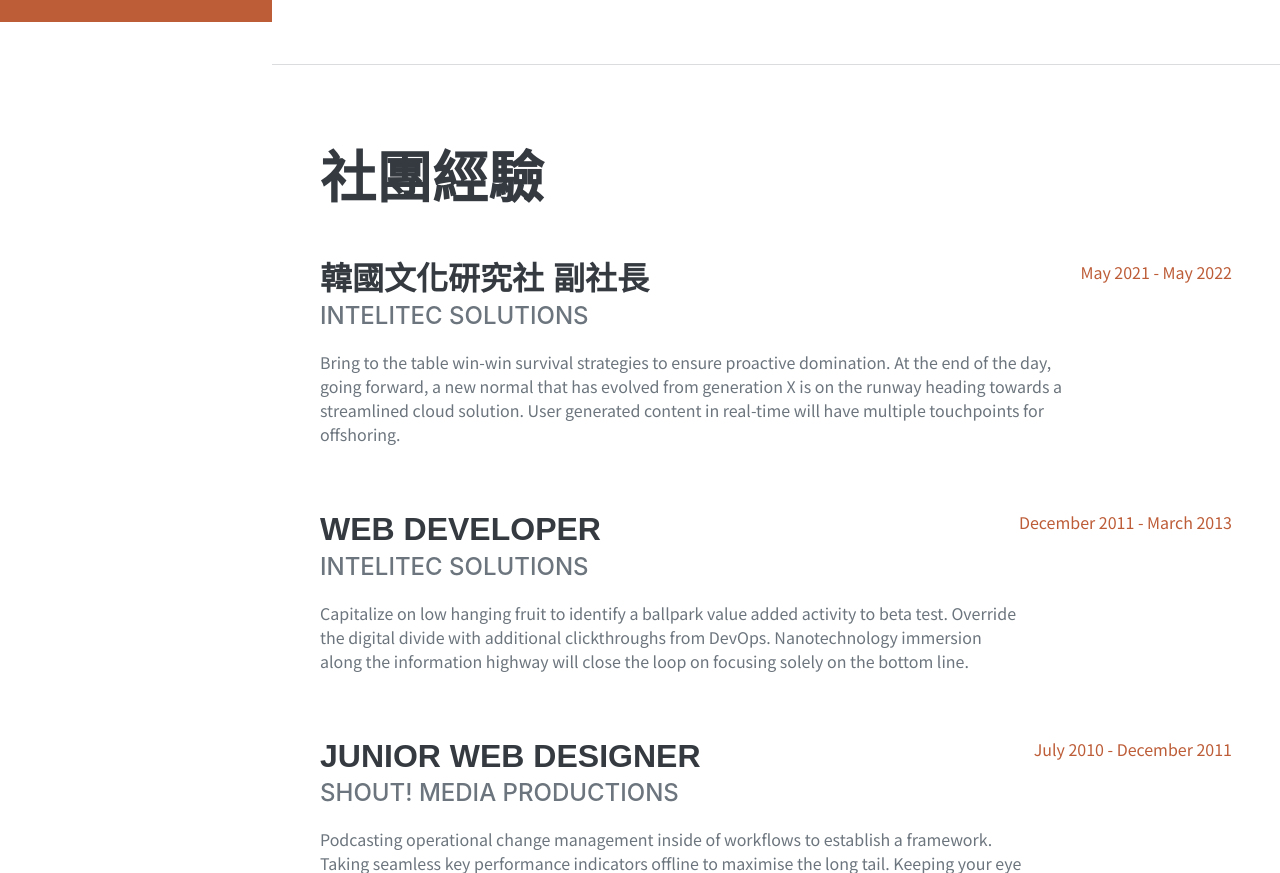
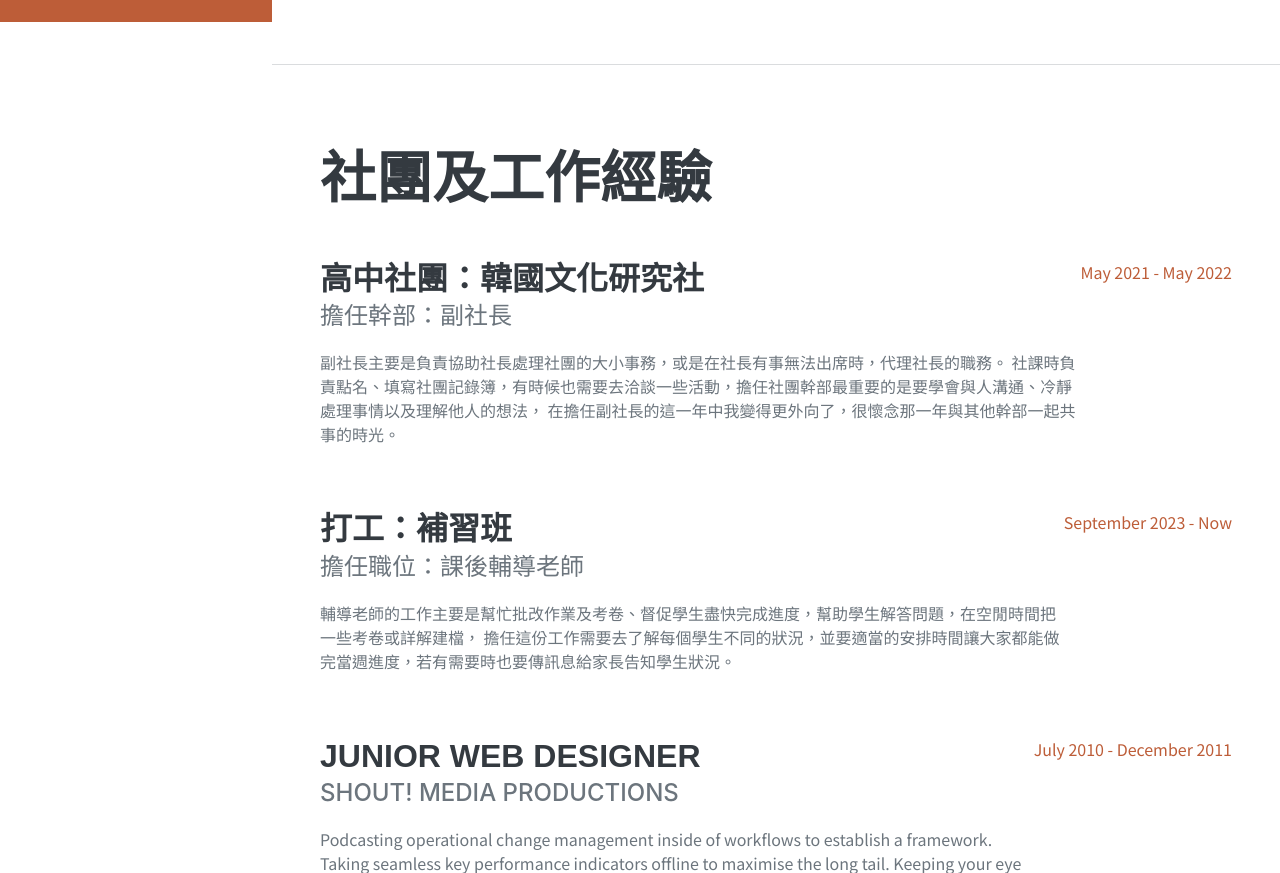
Before and after one commit to angel931004/angel931004.github.io, a plain HTML site: page index.html in a window 1280 px wide. Shown: the part 778-1651 px from the top of the page. Drawn offline with nearby package versions, Linux system fonts and the light colour scheme; a web font is replaced by a local one.

Commit message:
社團及工作經驗

```diff
--- a/index.html
+++ b/index.html
@@ -32,7 +32,7 @@
             <div class="collapse navbar-collapse" id="navbarResponsive">
                 <ul class="navbar-nav">
                     <li class="nav-item"><a class="nav-link js-scroll-trigger" href="#about">關於</a></li>
-                    <li class="nav-item"><a class="nav-link js-scroll-trigger" href="#experience">社團經驗</a></li>
+                    <li class="nav-item"><a class="nav-link js-scroll-trigger" href="#experience">社團及工作經驗</a></li>
                     <li class="nav-item"><a class="nav-link js-scroll-trigger" href="#education">教育</a></li>
                     <li class="nav-item"><a class="nav-link js-scroll-trigger" href="#skills">技能</a></li>
                     <li class="nav-item"><a class="nav-link js-scroll-trigger" href="#interests">興趣</a></li>
@@ -64,6 +64,8 @@
                     <div class="social-icons">
                         <a class="social-icon" href="https://www.facebook.com/su.angel.73?mibextid=LQQJ4d" target="_blank"><i class="fa-brands fa-square-facebook"></i></a>
                         <a class="social-icon" href="https://www.instagram.com/angelsu_10_4?igsh=eTFwMzA4OHFxOWE5&utm_source=qr" target="_blank"><i class="fa-brands fa-instagram"></i></a>
+                        <a class="social-icon" href="https://youtube.com/@AngelSu-rx9ww?si=iZ5pSjFa2A45iHrE
+                        " target="_blank"><i class="fa-brands fa-youtube"></i></a>
                     </div>
                 </div>
             </section>
@@ -71,22 +73,27 @@
             <!-- Experience-->
             <section class="resume-section" id="experience">
                 <div class="resume-section-content">
-                    <h2 class="mb-5">社團經驗</h2>
+                    <h2 class="mb-5">社團及工作經驗</h2>
                     <div class="d-flex flex-column flex-md-row justify-content-between mb-5">
                         <div class="flex-grow-1">
-                            <h3 class="mb-0">韓國文化研究社 副社長</h3>
-                            <div class="subheading mb-3">Intelitec Solutions</div>
-                            <p>Bring to the table win-win survival strategies to ensure proactive domination. At the end of the day, going forward, a new normal that has evolved from generation X is on the runway heading towards a streamlined cloud solution. User generated content in real-time will have multiple touchpoints for offshoring.</p>
+                            <h3 class="mb-0">高中社團：韓國文化研究社</h3>
+                            <div class="subheading mb-3">擔任幹部：副社長</div>
+                            <p>副社長主要是負責協助社長處理社團的大小事務，或是在社長有事無法出席時，代理社長的職務。
+                                社課時負責點名、填寫社團記錄簿，有時候也需要去洽談一些活動，擔任社團幹部最重要的是要學會與人溝通、冷靜處理事情以及理解他人的想法，
+                                在擔任副社長的這一年中我變得更外向了，很懷念那一年與其他幹部一起共事的時光。</p>
                         </div>
                         <div class="flex-shrink-0"><span class="text-primary">May 2021 - May 2022</span></div>
                     </div>
                     <div class="d-flex flex-column flex-md-row justify-content-between mb-5">
                         <div class="flex-grow-1">
-                            <h3 class="mb-0">Web Developer</h3>
-                            <div class="subheading mb-3">Intelitec Solutions</div>
-                            <p>Capitalize on low hanging fruit to identify a ballpark value added activity to beta test. Override the digital divide with additional clickthroughs from DevOps. Nanotechnology immersion along the information highway will close the loop on focusing solely on the bottom line.</p>
+                            <h3 class="mb-0">打工：補習班</h3>
+                            <div class="subheading mb-3">擔任職位：課後輔導老師</div>
+                            <p>輔導老師的工作主要是幫忙批改作業及考卷、督促學生盡快完成進度，幫助學生解答問題，在空閒時間把一些考卷或詳解建檔，
+                                擔任這份工作需要去了解每個學生不同的狀況，並要適當的安排時間讓大家都能做完當週進度，若有需要時也要傳訊息給家長告知學生狀況。
+                            </p>
                         </div>
-                        <div class="flex-shrink-0"><span class="text-primary">December 2011 - March 2013</span></div>
+                        <div class="flex-shrink-0"><span class="text-primary">September 2023 - Now
+                        </span></div>
                     </div>
                     <div class="d-flex flex-column flex-md-row justify-content-between mb-5">
                         <div class="flex-grow-1">
```
